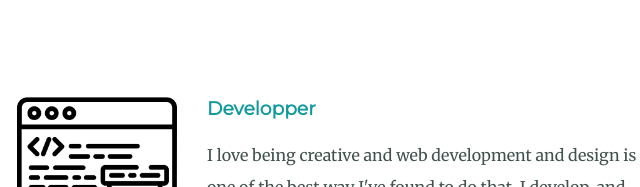
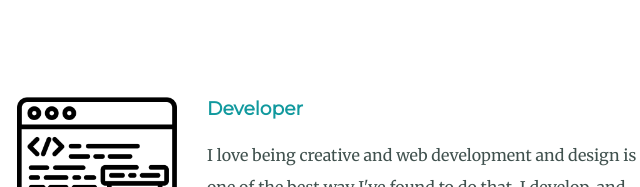
Before and after one commit to WhiFace/Ben, a plain HTML site: page index.html in a window 1280 px wide. Shown: the part 1500-1687 px from the top of the page, 303-943 px from the left. Drawn offline with Linux system fonts and the light colour scheme.

Commit message:
Update index.html

```diff
--- a/index.html
+++ b/index.html
@@ -32,7 +32,7 @@
       <h2>My Skills.</h2>
       <div class="skill-row">
         <img class="Dev-img" src="images/data.png" alt="Web Developper">
-        <h3>Developper</h3>
+        <h3>Developer</h3>
         <p>I love being creative and web development and design is one of the best way I've found to do that. I develop, and you enjoy.</p>
       </div>
       <div class="skill-row">
```
